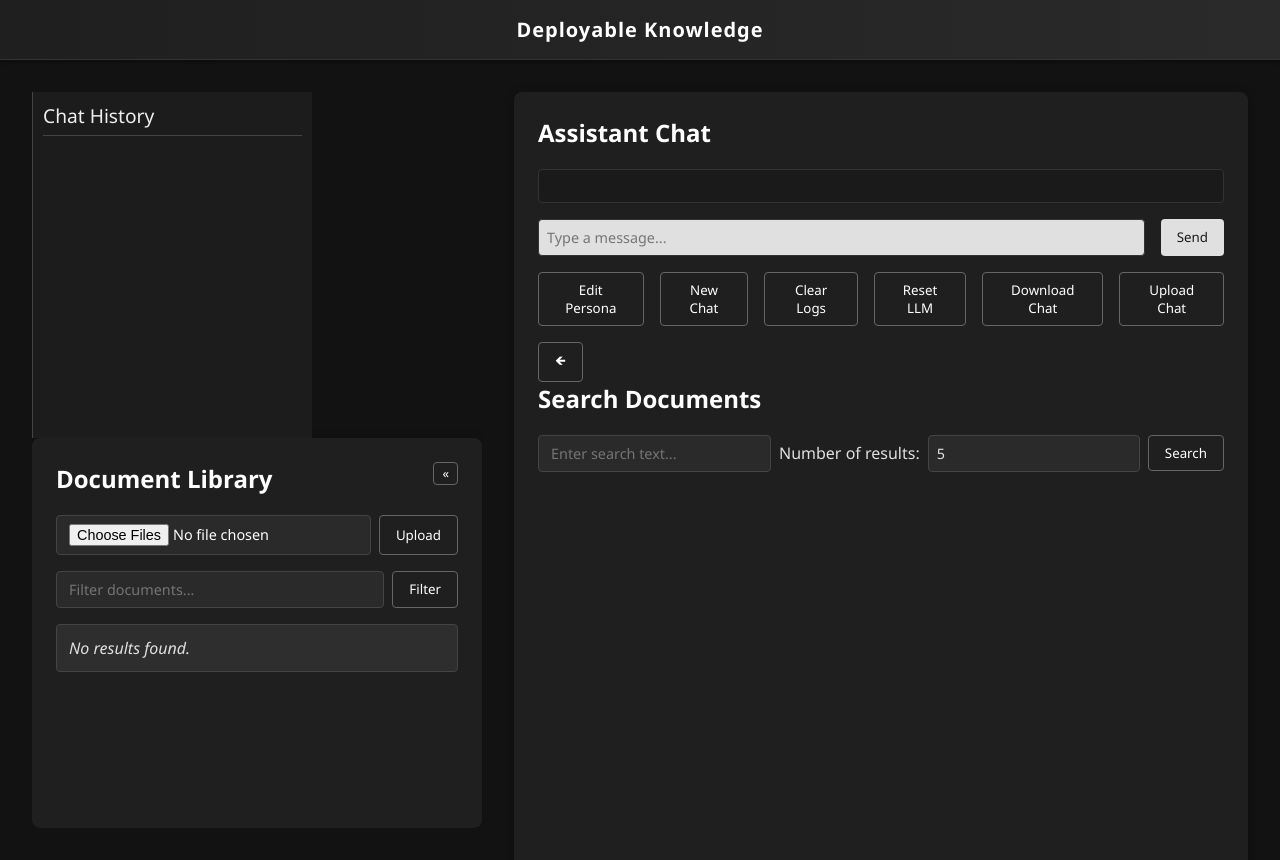
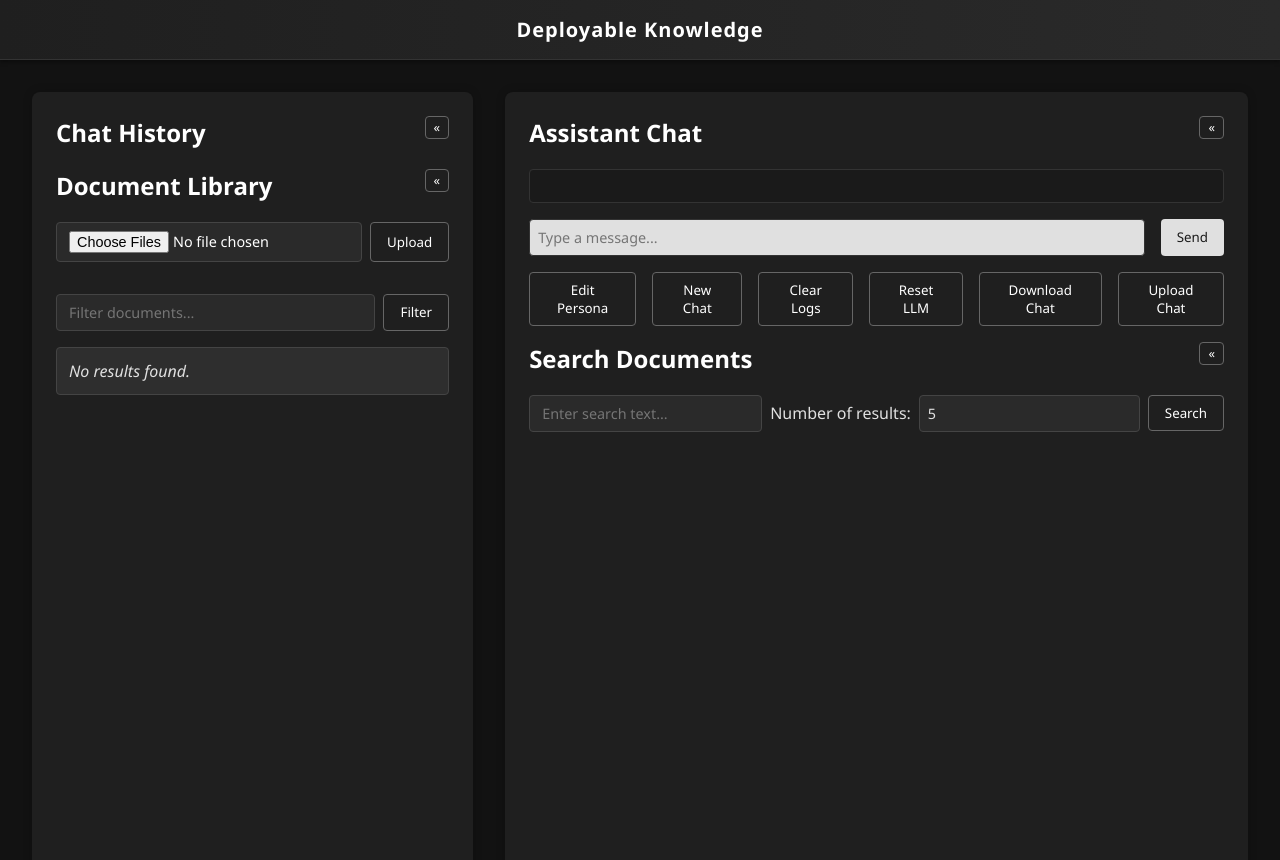
Before and after one commit to sage-bomb/Deployable-Knowledge, a FastAPI app: template app/templates/index.html in a window 1280 px wide. Run offline with FastAPI, Linux system fonts and the light colour scheme; the template is opened without the code that fills it, so the values that code supplies are empty; some libraries are stand-ins or nearby versions.

Commit message:
feat: add consistent widget panels with toggle

```diff
--- a/app/static/css/style.css
+++ b/app/static/css/style.css
@@ -299,25 +299,34 @@
   transition: width 0.3s ease;
 }
 
-#doc-panel-wrapper.collapsed {
+#doc-panel-wrapper.collapsed,
+#chat-panel-wrapper.collapsed,
+#chat-history-wrapper.collapsed,
+#search-panel-wrapper.collapsed {
   width: 2.5rem;
   flex: 0 0 2.5rem;
   overflow: hidden;
   max-width: 2.5rem;
 }
 
-#doc-panel-wrapper.collapsed .column {
-  padding: 0.5rem;
-}
-
 #doc-panel-wrapper.collapsed h2,
 #doc-panel-wrapper.collapsed form,
 #doc-panel-wrapper.collapsed ul,
-#doc-panel-wrapper.collapsed .status-text {
+#doc-panel-wrapper.collapsed .status-text,
+#chat-panel-wrapper.collapsed h2,
+#chat-panel-wrapper.collapsed form,
+#chat-panel-wrapper.collapsed .chat-box,
+#chat-panel-wrapper.collapsed > div:not(.header-row),
+#chat-history-wrapper.collapsed h2,
+#chat-history-wrapper.collapsed #chat-history-list,
+#search-panel-wrapper.collapsed h2,
+#search-panel-wrapper.collapsed form,
+#search-panel-wrapper.collapsed ul,
+#search-panel-wrapper.collapsed .status-text {
   display: none;
 }
 
-#toggle-docs-btn {
+.toggle-panel-btn {
   font-size: 0.8rem;
   padding: 0.25rem 0.5rem;
   margin-left: auto;
@@ -469,49 +446,9 @@
   color: var(--text-main);
 }
 
-#chat-history-list .session-meta {
-  font-size: 0.85em;
-  color: var(--text-dim);
-  margin-top: 4px;
-}
-
-/* --- Chat History Panel --- */
-#chat-history-panel {
-  background-color: #1c1c1c;
-  border-left: 1px solid #444;
-  color: #eee;
-  padding: 10px;
-  width: 280px;
-  height: 100%;
-  display: flex;
-  flex-direction: column;
-  z-index: 100;
-  overflow-y: auto;
-}
-
-#chat-history-panel .panel-header {
-  font-size: 1.2em;
-  margin-bottom: 10px;
-  border-bottom: 1px solid #444;
-  padding-bottom: 6px;
-}
-
-#chat-history-list .session-item {
-  padding: 8px;
-  margin-bottom: 6px;
-  background-color: #222;
-  border-radius: 4px;
-  cursor: pointer;
-  transition: background-color 0.2s ease;
-}
-
-#chat-history-list .session-item:hover {
-  background-color: #333;
-}
-
 #chat-history-list .session-timestamp {
   font-size: 0.9em;
-  color: #aaa;
+  color: var(--text-dim);
 }
 
 #chat-history-list .loading,
--- a/app/static/js/dom.js
+++ b/app/static/js/dom.js
@@ -52,3 +52,24 @@
     no.addEventListener("click", noHandler);
   });
 }
+
+/**
+ * Initializes a toggle button that collapses/expands a panel.
+ * @param {string} wrapperId - ID of the wrapper element.
+ * @param {string} buttonId - ID of the toggle button.
+ * @param {Object} [options]
+ * @param {string} [options.collapsedText="»"] - Text when panel is collapsed.
+ * @param {string} [options.expandedText="«"] - Text when panel is expanded.
+ */
+export function initPanelToggle(wrapperId, buttonId, { collapsedText = "»", expandedText = "«" } = {}) {
+  const wrapper = $(wrapperId);
+  const button = $(buttonId);
+  if (!wrapper || !button) return;
+
+  button.addEventListener("click", () => {
+    const isCollapsed = wrapper.classList.toggle("collapsed");
+    if (button.textContent !== undefined) {
+      button.textContent = isCollapsed ? collapsedText : expandedText;
+    }
+  });
+}
--- a/app/static/js/search.js
+++ b/app/static/js/search.js
@@ -1,7 +1,7 @@
 // Codex: Do NOT load backend or Python files. This file is frontend-only.
 // search.js — handles semantic search bar and results rendering
 
-import { $, escapeHtml } from './dom.js';
+import { $, escapeHtml, initPanelToggle } from './dom.js';
 import { renderSearchResultsBlock } from './render.js';
 
 /**
@@ -16,12 +16,7 @@
 
   if (!searchForm || !searchInput || !searchResults || !topKInput) return;
 
-    const docWrapper = document.getElementById("search-panel-wrapper");
-    const toggleBtn = document.getElementById("toggle-search-btn");
-
-    toggleBtn?.addEventListener("click", () => {
-    docWrapper.classList.toggle("collapsed");
-    });
+    initPanelToggle('search-panel-wrapper', 'toggle-search-btn');
 
   searchForm.addEventListener("submit", function (e) {
     e.preventDefault();
--- a/app/templates/index.html
+++ b/app/templates/index.html
@@ -45,19 +45,20 @@
 
     <div class="feature-layout">
       <div class="container">
-        <div id="doc-panel-wrapper" class="column-wrapper scrollable">
+        <div class="column scrollable">
 
-          <!-- ✅ CHAT HISTORY PANEL -->
-          <div id="chat-history-panel">
-            <div class="panel-header">Chat History</div>
+          <div id="chat-history-wrapper" class="column-wrapper">
+            <div class="header-row">
+              <h2>Chat History</h2>
+              <button id="toggle-history-btn" class="toggle-panel-btn" title="Minimize Chat History" type="button">«</button>
+            </div>
             <div id="chat-history-list" class="loading">Loading...</div>
           </div>
 
-          <!-- ✅ DOCUMENT LIBRARY -->
-          <div class="column" id="doc-manager">
+          <div id="doc-panel-wrapper" class="column-wrapper">
             <div class="header-row">
               <h2>Document Library</h2>
-              <button id="toggle-docs-btn" title="Minimize Document Library" type="button">«</button>
+              <button id="toggle-docs-btn" class="toggle-panel-btn" title="Minimize Document Library" type="button">«</button>
             </div>
 
             <form id="upload-form" method="post" enctype="multipart/form-data">
@@ -78,9 +79,13 @@
           </div>
         </div>
 
-        <!-- CHAT + SEARCH -->
         <div class="column scrollable">
+
+          <div id="chat-panel-wrapper" class="column-wrapper">
+            <div class="header-row">
               <h2>Assistant Chat</h2>
+              <button id="toggle-chat-btn" class="toggle-panel-btn" title="Minimize Chat" type="button">«</button>
+            </div>
             <div id="chat-box" class="chat-box">
               <div>
                 <strong>Assistant:</strong> Hello! How can I help you today?
@@ -101,10 +106,13 @@
               <input type="file" id="upload-chat-file" accept=".html" style="display: none" />
               <button id="upload-chat-btn" type="button">Upload Chat</button>
             </div>
+          </div>
 
           <div id="search-panel-wrapper" class="column-wrapper">
-            <button id="toggle-search-btn" title="Minimize Search Results">🡸</button>
+            <div class="header-row">
               <h2>Search Documents</h2>
+              <button id="toggle-search-btn" class="toggle-panel-btn" title="Minimize Search Results" type="button">«</button>
+            </div>
             <form id="search-form">
               <input type="text" id="search-query" placeholder="Enter search text..." />
               <label for="top-k-select">Number of results:</label>
@@ -117,6 +125,7 @@
             </form>
             <div id="search-results"></div>
           </div>
+
         </div>
       </div>
     </div>
```
Also changed, not shown: other parts of app/static/css/style.css (+8 -40 lines), app/static/js/chat.js (+12 -33 lines), app/static/js/chatHistory.js (+11 -52 lines), app/static/js/documents.js (+5 -107 lines), app/static/js/render.js (+162 -1 lines). Lines whose indentation alone changed are shown as unchanged.
